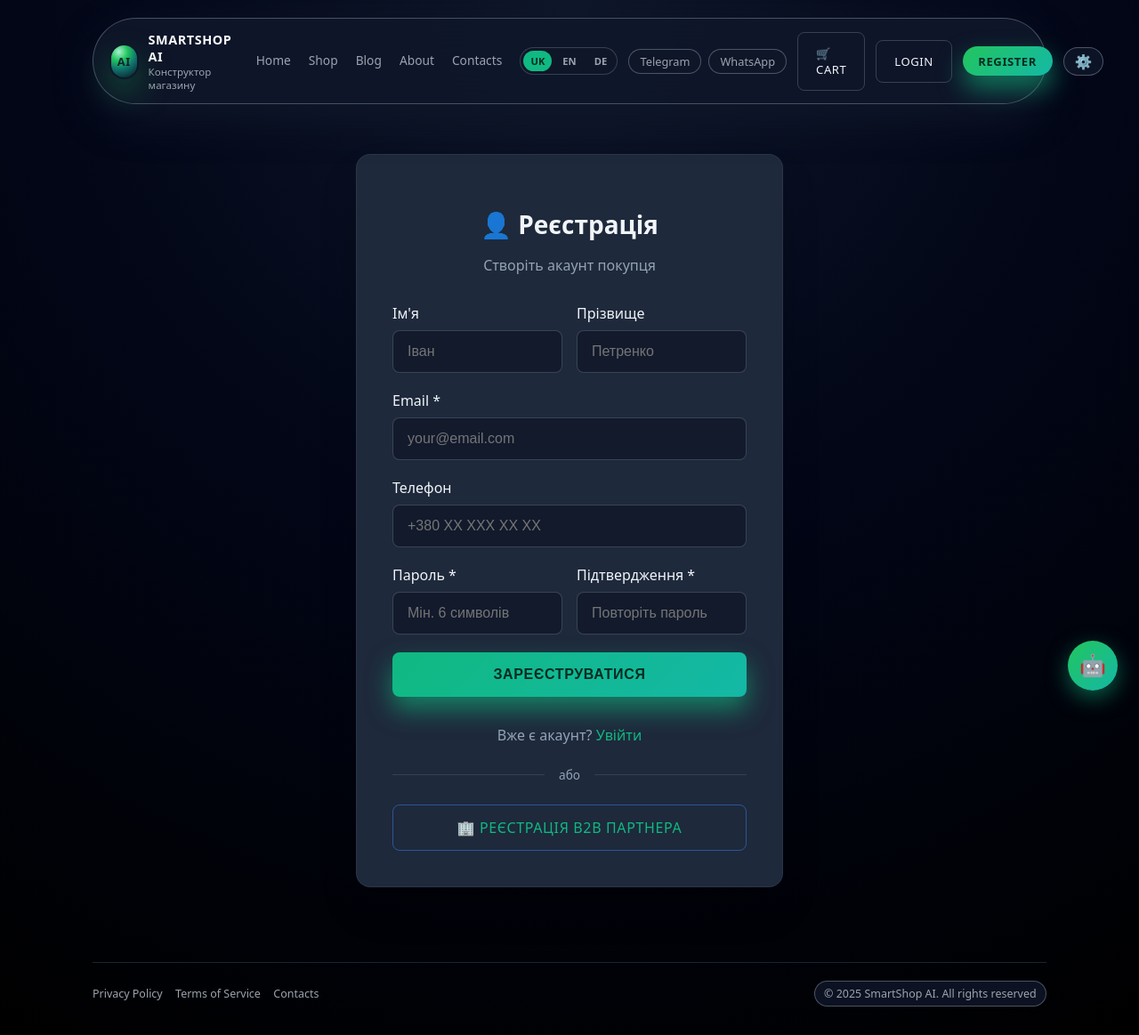
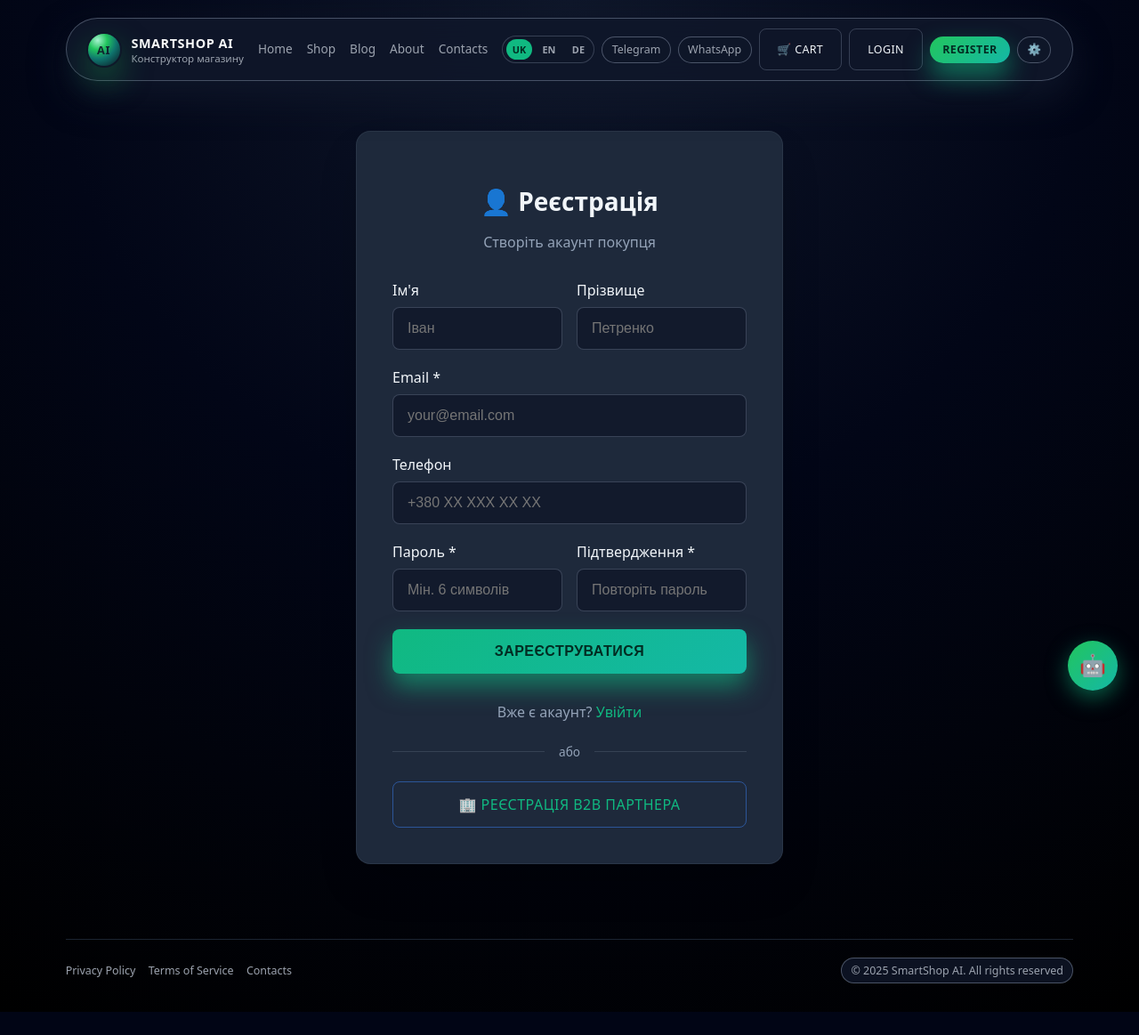
Before and after one commit to pilipandr770/SmartShop, a Flask app: page /register in a window 1280 px wide. Shown: the whole page at 89% size. After the commit the page ends 1137 px from the top, so only its background shows below. Run offline with Flask 3, Linux system fonts and the light colour scheme.

Commit message:
Optimize header layout: compact buttons, wider container (1400px), better spacing

```diff
--- a/templates/base.html
+++ b/templates/base.html
@@ -96,7 +96,7 @@
         }
 
         .page {
-            max-width: 1120px;
+            max-width: 1400px;
             margin: 0 auto;
             padding: 1.25rem 1.5rem 2rem;
             flex: 1;
@@ -110,8 +110,8 @@
             display: flex;
             align-items: center;
             justify-content: space-between;
-            gap: 1.25rem;
-            padding: 0.85rem 1.25rem;
+            gap: 1rem;
+            padding: 0.7rem 1.5rem;
             border-radius: 999px;
             background: rgba(15, 23, 42, 0.95);
             border: 1px solid rgba(148, 163, 184, 0.42);
@@ -120,6 +120,8 @@
             top: 0.8rem;
             z-index: 20;
             backdrop-filter: blur(24px);
+            max-width: 1400px;
+            margin: 0 auto;
         }
 
         .brand {
@@ -166,8 +168,8 @@
         .nav {
             display: flex;
             align-items: center;
-            gap: 1.25rem;
-            font-size: 0.86rem;
+            gap: 1rem;
+            font-size: 0.85rem;
             color: var(--text-muted);
         }
 
@@ -195,7 +197,7 @@
         .header-actions {
             display: flex;
             align-items: center;
-            gap: 0.75rem;
+            gap: 0.5rem;
         }
 
         .socials {
@@ -206,13 +208,14 @@
         }
 
         .social-pill {
-            padding: 0.25rem 0.75rem;
+            padding: 0.35rem 0.65rem;
             border-radius: 999px;
             border: 1px solid rgba(148, 163, 184, 0.45);
             background: rgba(15, 23, 42, 0.8);
             color: var(--text-muted);
             cursor: pointer;
             transition: all var(--transition-fast);
+            font-size: 0.78rem;
         }
 
         .social-pill:hover {
@@ -232,9 +235,9 @@
         }
 
         .lang-btn {
-            padding: 0.25rem 0.5rem;
+            padding: 0.25rem 0.45rem;
             border-radius: 999px;
-            font-size: 0.7rem;
+            font-size: 0.68rem;
             font-weight: 600;
             color: var(--text-muted);
             text-decoration: none;
@@ -251,18 +254,19 @@
         }
 
         .btn {
-            padding: 0.45rem 1.1rem;
+            padding: 0.4rem 0.9rem;
             border-radius: 999px;
             border: none;
             background: linear-gradient(135deg, #22c55e, #14b8a6);
             color: #022c22;
             font-weight: 600;
-            font-size: 0.82rem;
-            letter-spacing: 0.04em;
+            font-size: 0.78rem;
+            letter-spacing: 0.03em;
             text-transform: uppercase;
             cursor: pointer;
             box-shadow: 0 14px 28px rgba(16, 185, 129, 0.6);
             transition: transform var(--transition-fast), box-shadow var(--transition-fast), filter var(--transition-fast);
+            white-space: nowrap;
         }
 
         .btn:hover {
```
